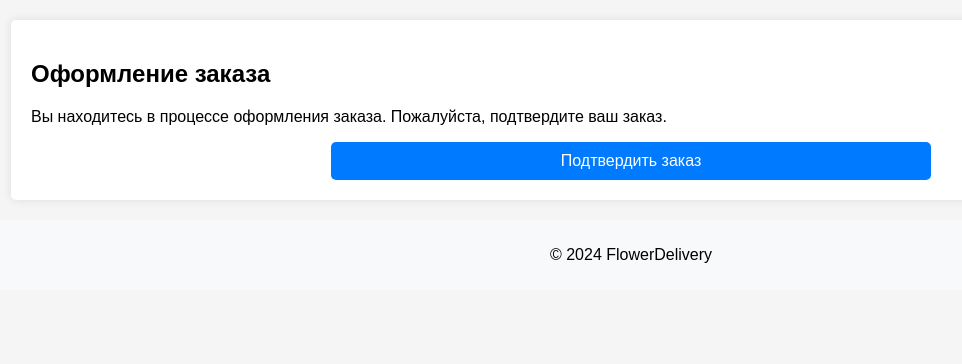
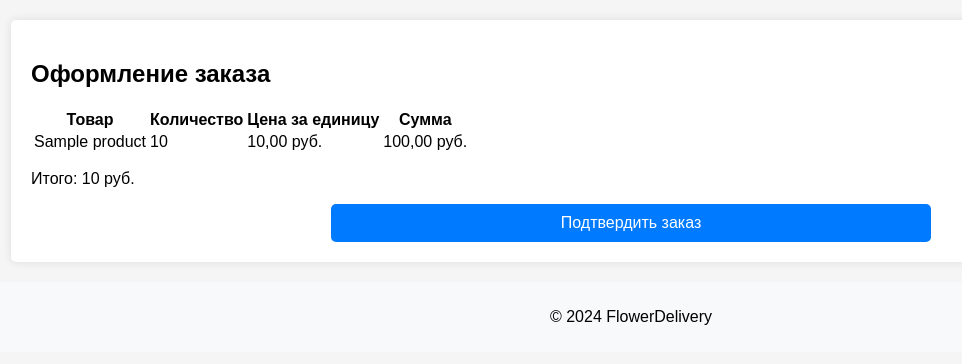
Before and after one commit to MasterVVK/flower_delivery, a Django app: template templates/orders/checkout.html in a window 1280 px wide. Shown: the part 142-506 px from the top of the page, without its empty margins (9-971 px from the left). Run offline with Django 5.2, Linux system fonts and the light colour scheme; tables that the repository leaves empty hold one stand-in row (values such as "Sample post"); the template is opened without the code that fills it: values that come from a table or form of the project are taken from there, most other values are stand-ins (such as "Sample title", 1, 10 or a date in 2020); parts of the project's set-up code (start-up, migrations or seed data) failed here and were passed over.

Commit message:
Update checkout.html

```diff
--- a/templates/orders/checkout.html
+++ b/templates/orders/checkout.html
@@ -1,10 +1,37 @@
 {% extends 'base.html' %}
+{% load orders_filters %} <!-- Загрузка кастомных фильтров -->
 
 {% block title %}Оформление заказа{% endblock %}
 
 {% block content %}
 <h2>Оформление заказа</h2>
-<p>Вы находитесь в процессе оформления заказа. Пожалуйста, подтвердите ваш заказ.</p>
+
+<!-- Таблица с составом заказа -->
+<table>
+    <thead>
+        <tr>
+            <th>Товар</th>
+            <th>Количество</th>
+            <th>Цена за единицу</th>
+            <th>Сумма</th>
+        </tr>
+    </thead>
+    <tbody>
+        {% for item in cart_items %}
+        <tr>
+            <td>{{ item.product.name }}</td>
+            <td>{{ item.quantity }}</td>
+            <td>{{ item.product.price }} руб.</td>
+            <td>{{ item.quantity|multiply:item.product.price }} руб.</td> <!-- Использование фильтра multiply -->
+        </tr>
+        {% endfor %}
+    </tbody>
+</table>
+
+<!-- Отображение общей суммы заказа -->
+<p>Итого: {{ total }} руб.</p>
+
+<!-- Форма для подтверждения заказа -->
 <form method="post">
     {% csrf_token %}
     <button type="submit">Подтвердить заказ</button>
```
